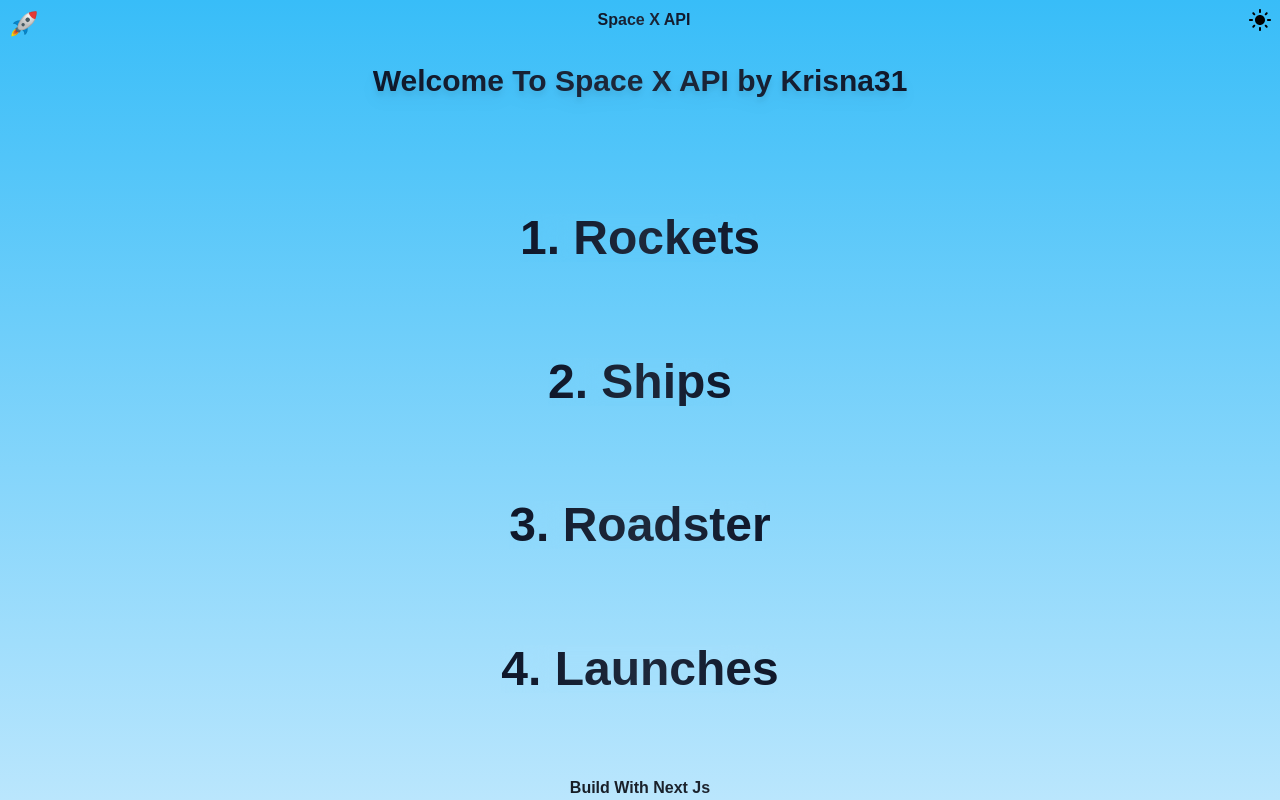
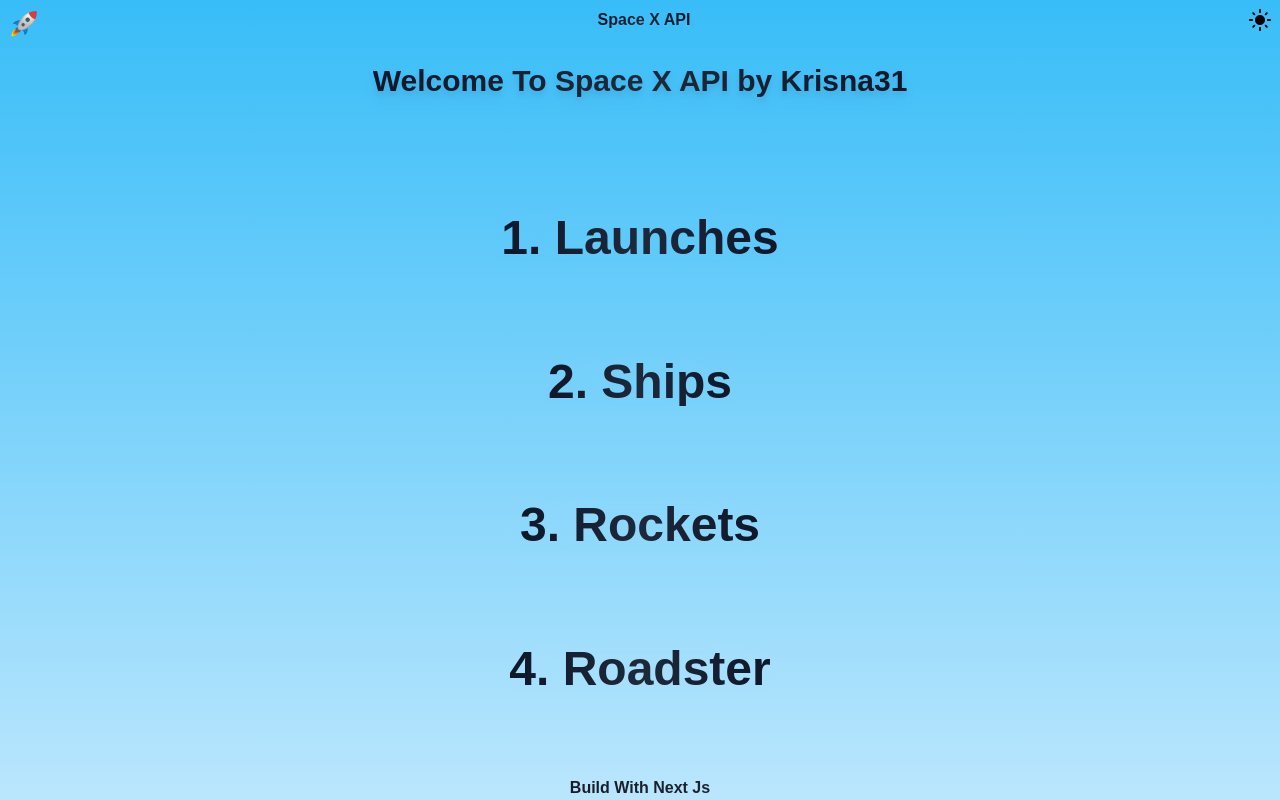
Before and after one commit to krisna31/space-x-api, a Next.js app: page / in a window 1280 px wide. Built offline with nearby package versions, Linux system fonts and the light colour scheme.

Commit message:
change from roc-sh-road-lau TO lau-sh-roc-road

```diff
--- a/pages/index.tsx
+++ b/pages/index.tsx
@@ -7,8 +7,8 @@
       <h1 className='font-bold dark:bg-gradient-to-br dark:from-teal-200 dark:to-lime-200 bg-clip-text text-transparent bg-gradient-to-l from-slate-900 via-slate-800 cursor-default to-slate-900 mb-8 text-lg drop-shadow-lg sm:text-xl md:text-2xl lg:text-3xl text-center'>Welcome To Space X API by Krisna31</h1>
       <ul className='flex flex-wrap flex-col transition-all items-center flex-1 justify-evenly'>
         <li className='cursor-pointer bg-transparent backdrop-blur-xl my-3 text-3xl hover:text-4xl md:text-4xl md:hover:text-5xl lg:text-5xl lg:hover:text-6xl font-bold dark:bg-gradient-to-br dark:from-teal-200 dark:to-lime-200 bg-clip-text text-transparent bg-gradient-to-l from-slate-900 via-slate-800 to-slate-900'>
-          <Link href="/rockets">
-            1. Rockets
+          <Link href="/launches">
+            1. Launches
           </Link >
         </li>
         <li className='cursor-pointer bg-transparent backdrop-blur-xl my-3 text-3xl hover:text-4xl md:text-4xl md:hover:text-5xl lg:text-5xl lg:hover:text-6xl font-bold dark:bg-gradient-to-br dark:from-teal-200 dark:to-lime-200 bg-clip-text text-transparent bg-gradient-to-l from-slate-900 via-slate-800 to-slate-900'>
@@ -17,13 +17,13 @@
           </Link >
         </li>
         <li className='cursor-pointer bg-transparent backdrop-blur-xl my-3 text-3xl hover:text-4xl md:text-4xl md:hover:text-5xl lg:text-5xl lg:hover:text-6xl font-bold dark:bg-gradient-to-br dark:from-teal-200 dark:to-lime-200 bg-clip-text text-transparent bg-gradient-to-l from-slate-900 via-slate-800 to-slate-900'>
-          <Link href="/roadster">
-            3. Roadster
+          <Link href="/rockets">
+            3. Rockets
           </Link >
         </li>
         <li className='cursor-pointer bg-transparent backdrop-blur-xl my-3 text-3xl hover:text-4xl md:text-4xl md:hover:text-5xl lg:text-5xl lg:hover:text-6xl font-bold dark:bg-gradient-to-br dark:from-teal-200 dark:to-lime-200 bg-clip-text text-transparent bg-gradient-to-l from-slate-900 via-slate-800 to-slate-900'>
-          <Link href="/launches">
-            4. Launches
+          <Link href="/roadster">
+            4. Roadster
           </Link >
         </li>
       </ul>
```
